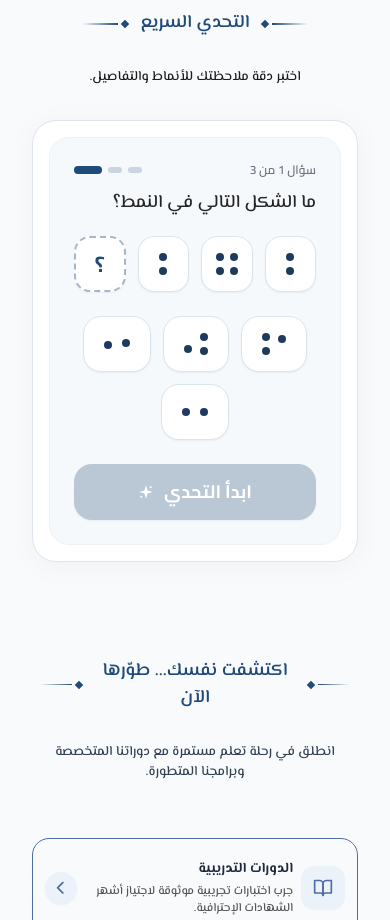
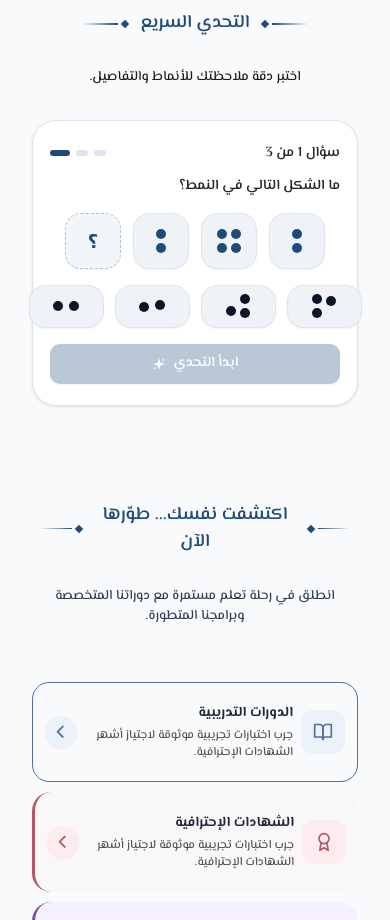
Before and after one commit to Ahmedsayed732004444/Home-Page, a website built with Vite: page index.html in a window 390 px wide. Shown: the part 2340-3260 px from the top of the page. Built offline with nearby package versions, Linux system fonts and the light colour scheme.

Commit message:
fix: sync Quick Challenge widget and internal components with Figma on desktop and mobile

```diff
--- a/components/quick-challenge.html
+++ b/components/quick-challenge.html
@@ -32,70 +32,70 @@
         </p>
       </div>
 
-      <!-- Interactive Aptitude Challenge Quiz Widget matching reference design -->
-      <div id="quiz-widget" class="w-full max-w-[820px] sm:max-w-[1000px] md:max-w-[1240px] bg-white rounded-[24px] sm:rounded-[32px] md:rounded-[40px] border border-[#DDE4ED] shadow-[0px_4px_30px_rgba(0,0,0,0.04)] p-4 sm:p-6 md:p-[40px] transition-all duration-300">
+      <!-- Interactive Aptitude Challenge Quiz Widget matching reference design (Figma Desktop #902:4016 & Mobile #934:5749) -->
+      <div id="quiz-widget" class="w-full max-w-[364px] md:max-w-[1240px] bg-white rounded-[24px] md:rounded-[42px] border border-[#DDE4ED] md:border-[1.41px] shadow-[0px_1px_3px_0px_rgba(0,0,0,0.1)] md:shadow-[0px_1.77px_3.53px_-1.77px_rgba(0,0,0,0.1),0px_1.77px_5.3px_0px_rgba(0,0,0,0.1)] px-[17px] pt-[22px] pb-[21px] md:p-[39px_42px] transition-all duration-300">
 
         <!-- Question View -->
-        <div id="quiz-question-card" class="bg-[#F6F9FC] rounded-[20px] p-6 sm:p-8 md:p-[50px] border border-[#EDF2F7] transition-all duration-200">
+        <div id="quiz-question-card" class="bg-transparent p-0 border-0 rounded-none md:bg-[#F6F9FC] md:p-[29px_40px] md:border md:border-[#EDF2F7] md:rounded-[20px] transition-all duration-200">
           <!-- Top Bar: Progress dashes + question counter -->
-          <div class="flex items-center justify-between mb-4 sm:mb-8">
-            <span id="quiz-counter" class="text-xs sm:text-[16px] font-semibold text-gray-500 font-cairo">سؤال 1 من 3</span>
-            <div id="quiz-progress-dots" class="flex items-center gap-1.5 sm:gap-2" dir="ltr">
-              <span class="quiz-dash w-7 sm:w-8 h-2 sm:h-2.5 rounded-full bg-[#204A7A] transition-all duration-300"></span>
-              <span class="quiz-dash w-3.5 sm:w-4 h-1.5 sm:h-2 rounded-full bg-[#CBD5E1] transition-all duration-300"></span>
-              <span class="quiz-dash w-3.5 sm:w-4 h-1.5 sm:h-2 rounded-full bg-[#E2E8F0] transition-all duration-300"></span>
+          <div class="flex items-center justify-between mb-3 md:mb-6">
+            <span id="quiz-counter" class="text-[14px] md:text-[21px] font-semibold text-[#262626] font-messiri">سؤال 1 من 3</span>
+            <div id="quiz-progress-dots" class="flex items-center gap-[6px] md:gap-[10.6px]" dir="ltr">
+              <span class="quiz-dash w-[20px] md:w-[35.34px] h-[6px] md:h-[10.6px] rounded-full bg-[#204A7A] transition-all duration-300"></span>
+              <span class="quiz-dash w-[12px] md:w-[21.2px] h-[6px] md:h-[10.6px] rounded-full bg-[#DDE4ED] transition-all duration-300"></span>
+              <span class="quiz-dash w-[12px] md:w-[21.2px] h-[6px] md:h-[10.6px] rounded-full bg-[#DDE4ED] transition-all duration-300"></span>
             </div>
           </div>
 
           <!-- Question title -->
-          <h4 id="quiz-question-title" class="text-[18px] sm:text-[24px] md:text-[30px] text-[#262626] mb-6 text-right leading-none" style="font-family: 'El Messiri', sans-serif; font-weight: 500;">
+          <h4 id="quiz-question-title" class="text-[14px] md:text-[30px] text-[#262626] font-semibold md:font-medium font-messiri text-right leading-normal mb-3 md:mb-6">
             ما الشكل التالي في النمط؟
           </h4>
 
           <!-- Pattern sequence illustration container (visible for pattern questions) -->
-          <div id="quiz-pattern-container" class="hidden my-6">
+          <div id="quiz-pattern-container" class="hidden my-4 md:my-8">
             <!-- Dynamically populated if pattern question -->
           </div>
 
           <!-- Options Grid / Row Container -->
-          <div id="quiz-options-container" class="grid grid-cols-2 gap-4 sm:gap-5 my-6 sm:my-8">
+          <div id="quiz-options-container" class="flex items-center justify-center gap-[11px] md:gap-[19.44px] my-4 md:my-8 w-full">
             <!-- Dynamically populated from questions list -->
           </div>
 
           <!-- Action Button: ابدأ التحدي / التالي / شاهد نتيجتك -->
-          <div class="flex justify-center w-full mt-6 sm:mt-8">
-            <button id="quiz-action-btn" disabled class="w-full max-w-[671px] h-[56px] md:h-[71px] rounded-[14px] md:rounded-[18px] bg-[#BAC7D5] text-white font-bold text-[18px] sm:text-[22px] font-cairo flex items-center justify-center gap-[14px] cursor-not-allowed transition-all duration-200 shadow-sm">
+          <div class="flex justify-center w-full mt-4 md:mt-8">
+            <button id="quiz-action-btn" disabled class="w-full max-w-[330px] md:max-w-[671px] h-[40px] md:h-[71px] rounded-[10px] md:rounded-[17.67px] bg-[#BAC7D5] text-white font-semibold font-messiri text-[14px] md:text-[24.74px] flex items-center justify-center gap-[8px] md:gap-[14.14px] cursor-not-allowed transition-all duration-200 shadow-sm">
               <span id="quiz-btn-text">ابدأ التحدي</span>
-              <svg class="w-4 h-4 sm:w-5 sm:h-5 fill-current shrink-0" viewBox="0 0 24 24"><path d="M12 2L14.4 9.6L22 12L14.4 14.4L12 22L9.6 14.4L2 12L9.6 9.6L12 2Z"/><circle cx="19" cy="5" r="1.5" /><circle cx="5" cy="19" r="1.5" /></svg>
+              <svg class="w-[14px] h-[14px] md:w-[24.7px] md:h-[24.7px] fill-current shrink-0" viewBox="0 0 24 24"><path d="M12 2L14.4 9.6L22 12L14.4 14.4L12 22L9.6 14.4L2 12L9.6 9.6L12 2Z"/><circle cx="19" cy="5" r="1.5" /><circle cx="5" cy="19" r="1.5" /></svg>
             </button>
           </div>
         </div>
 
         <!-- Result View (Hidden initially) -->
-        <div id="quiz-result-card" class="hidden bg-[#F8FAFC] rounded-[24px] sm:rounded-[30px] p-8 sm:p-12 border border-[#EDF2F7] text-center flex flex-col items-center relative overflow-hidden">
+        <div id="quiz-result-card" class="hidden bg-[#F8FAFC] rounded-[20px] md:rounded-[30px] p-6 md:p-12 border border-[#EDF2F7] text-center flex flex-col items-center relative overflow-hidden">
           <!-- Top Indicator Bar matching reference -->
-          <span class="w-12 sm:w-14 h-1.5 rounded-full bg-brand-primary block mb-6"></span>
+          <span class="w-10 md:w-14 h-1 md:h-1.5 rounded-full bg-brand-primary block mb-4 md:mb-6"></span>
 
           <!-- 3D Golden Trophy with celebratory glow -->
-          <div class="relative mb-5 flex items-center justify-center">
-            <div class="absolute inset-0 w-28 h-28 rounded-full bg-[#F59E0B]/20 blur-xl animate-pulse pointer-events-none"></div>
-            <img id="quiz-trophy-img" src="/images/icons/trophy.png" alt="كأس التفوق" class="w-20 h-20 sm:w-24 sm:h-24 md:w-28 md:h-28 object-contain relative z-10 animate-trophy-pop trophy-glow" />
+          <div class="relative mb-4 md:mb-5 flex items-center justify-center">
+            <div class="absolute inset-0 w-24 md:w-28 h-24 md:h-28 rounded-full bg-[#F59E0B]/20 blur-xl animate-pulse pointer-events-none"></div>
+            <img id="quiz-trophy-img" src="/images/icons/trophy.png" alt="كأس التفوق" class="w-16 h-16 md:w-28 md:h-28 object-contain relative z-10 animate-trophy-pop trophy-glow" />
           </div>
 
           <!-- Result Headline -->
-          <h3 id="quiz-result-title" class="text-[26px] sm:text-[32px] md:text-[36px] font-bold text-[#102744] mb-3 font-cairo">محاولة جيدة!</h3>
+          <h3 id="quiz-result-title" class="text-[20px] md:text-[36px] font-bold text-[#102744] mb-2 md:mb-3 font-cairo">محاولة جيدة!</h3>
 
           <!-- Result Score Text matching user reference -->
-          <p id="quiz-score-text" class="text-[#334155] text-[17px] sm:text-[20px] md:text-[22px] font-cairo mb-8">
-            أجبت على <span id="quiz-score-num" class="text-brand-primary font-bold text-[20px] sm:text-[24px]">3</span> من <span id="quiz-total-num" class="font-bold text-[20px] sm:text-[24px]">3</span> أسئلة بشكل صحيح
+          <p id="quiz-score-text" class="text-[#334155] text-[14px] md:text-[22px] font-cairo mb-6 md:mb-8">
+            أجبت على <span id="quiz-score-num" class="text-brand-primary font-bold text-[16px] md:text-[24px]">3</span> من <span id="quiz-total-num" class="font-bold text-[16px] md:text-[24px]">3</span> أسئلة بشكل صحيح
           </p>
 
           <!-- Action Buttons -->
-          <div class="flex flex-col sm:flex-row items-center gap-4 w-full max-w-[480px]">
-            <button id="quiz-restart-btn" class="w-full h-[54px] rounded-[18px] border-2 border-brand-primary text-brand-primary font-bold hover:bg-brand-primary hover:text-white transition-all duration-200 font-cairo text-[17px] shadow-sm hover:shadow-md cursor-pointer">
+          <div class="flex flex-col sm:flex-row items-center gap-3 md:gap-4 w-full max-w-[480px]">
+            <button id="quiz-restart-btn" class="w-full h-[40px] md:h-[54px] rounded-[10px] md:rounded-[18px] border-2 border-brand-primary text-brand-primary font-bold hover:bg-brand-primary hover:text-white transition-all duration-200 font-cairo text-[14px] md:text-[17px] shadow-sm hover:shadow-md cursor-pointer">
               إعادة التحدي
             </button>
-            <a href="#assessments" class="w-full h-[54px] rounded-[18px] bg-brand-primary text-white font-bold hover:bg-[#102744] shadow-md hover:shadow-xl hover:-translate-y-0.5 active:translate-y-0 transition-all duration-200 flex items-center justify-center font-cairo text-[17px] cursor-pointer border-2 border-brand-primary">
+            <a href="#assessments" class="w-full h-[40px] md:h-[54px] rounded-[10px] md:rounded-[18px] bg-brand-primary text-white font-bold hover:bg-[#102744] shadow-md hover:shadow-xl hover:-translate-y-0.5 active:translate-y-0 transition-all duration-200 flex items-center justify-center font-cairo text-[14px] md:text-[17px] cursor-pointer border-2 border-brand-primary">
               اكتشف مقاييسك
             </a>
           </div>
--- a/src/quiz.js
+++ b/src/quiz.js
@@ -32,53 +32,57 @@ export const defaultQuestions = [
 ];
 
 // Helper: Generates HTML for dot patterns inside sequence cards and options
-function renderDotContent(dotType) {
+function renderDotContent(dotType, isOption = false) {
+  const dotColor = isOption ? 'bg-[#0B1628]' : 'bg-[#204A7A]';
+  const dotClass = `w-[10px] h-[10px] md:w-[17.67px] md:h-[17.67px] rounded-full ${dotColor}`;
+  const gapClass = 'gap-[4px] md:gap-[7.07px]';
+
   switch (dotType) {
     case '2-vert':
       return `
-        <div class="flex flex-col items-center justify-center gap-1.5 sm:gap-2">
-          <span class="w-2 sm:w-2.5 h-2 sm:h-2.5 rounded-full bg-[#1E3A5F]"></span>
-          <span class="w-2 sm:w-2.5 h-2 sm:h-2.5 rounded-full bg-[#1E3A5F]"></span>
+        <div class="flex flex-col items-center justify-center ${gapClass}">
+          <span class="${dotClass}"></span>
+          <span class="${dotClass}"></span>
         </div>`;
     case '4-grid':
       return `
-        <div class="grid grid-cols-2 gap-1.5 sm:gap-2">
-          <span class="w-2 sm:w-2.5 h-2 sm:h-2.5 rounded-full bg-[#1E3A5F]"></span>
-          <span class="w-2 sm:w-2.5 h-2 sm:h-2.5 rounded-full bg-[#1E3A5F]"></span>
-          <span class="w-2 sm:w-2.5 h-2 sm:h-2.5 rounded-full bg-[#1E3A5F]"></span>
-          <span class="w-2 sm:w-2.5 h-2 sm:h-2.5 rounded-full bg-[#1E3A5F]"></span>
+        <div class="grid grid-cols-2 ${gapClass}">
+          <span class="${dotClass}"></span>
+          <span class="${dotClass}"></span>
+          <span class="${dotClass}"></span>
+          <span class="${dotClass}"></span>
         </div>`;
     case 'question':
-      return `<span class="text-[22px] sm:text-[26px] font-bold text-[#204A7A] leading-none">؟</span>`;
+      return `<span class="text-[20px] md:text-[35.34px] font-black text-[#204A7A] leading-none font-['Cairo']">؟</span>`;
     case '3-tr':
       return `
-        <div class="flex items-center gap-2 sm:gap-2.5">
-          <span class="w-2 sm:w-2.5 h-2 sm:h-2.5 rounded-full bg-[#1E3A5F] self-start mt-0.5"></span>
-          <div class="flex flex-col gap-1.5 sm:gap-2">
-            <span class="w-2 sm:w-2.5 h-2 sm:h-2.5 rounded-full bg-[#1E3A5F]"></span>
-            <span class="w-2 sm:w-2.5 h-2 sm:h-2.5 rounded-full bg-[#1E3A5F]"></span>
+        <div class="flex items-center ${gapClass}">
+          <span class="${dotClass} self-start mt-0.5"></span>
+          <div class="flex flex-col ${gapClass}">
+            <span class="${dotClass}"></span>
+            <span class="${dotClass}"></span>
           </div>
         </div>`;
     case '3-tl':
       return `
-        <div class="flex items-center gap-2 sm:gap-2.5">
-          <div class="flex flex-col gap-1.5 sm:gap-2">
-            <span class="w-2 sm:w-2.5 h-2 sm:h-2.5 rounded-full bg-[#1E3A5F]"></span>
-            <span class="w-2 sm:w-2.5 h-2 sm:h-2.5 rounded-full bg-[#1E3A5F]"></span>
+        <div class="flex items-center ${gapClass}">
+          <div class="flex flex-col ${gapClass}">
+            <span class="${dotClass}"></span>
+            <span class="${dotClass}"></span>
           </div>
-          <span class="w-2 sm:w-2.5 h-2 sm:h-2.5 rounded-full bg-[#1E3A5F] self-end mb-0.5"></span>
+          <span class="${dotClass} self-end mb-0.5"></span>
         </div>`;
     case '2-diag':
       return `
-        <div class="flex items-center gap-2.5 sm:gap-3.5">
-          <span class="w-2 sm:w-2.5 h-2 sm:h-2.5 rounded-full bg-[#1E3A5F] self-end mb-0.5"></span>
-          <span class="w-2 sm:w-2.5 h-2 sm:h-2.5 rounded-full bg-[#1E3A5F] self-start mt-0.5"></span>
+        <div class="flex items-center gap-[6px] md:gap-[12px]">
+          <span class="${dotClass} self-end mb-0.5"></span>
+          <span class="${dotClass} self-start mt-0.5"></span>
         </div>`;
     case '2-horiz':
       return `
-        <div class="flex items-center gap-2.5 sm:gap-3">
-          <span class="w-2 sm:w-2.5 h-2 sm:h-2.5 rounded-full bg-[#1E3A5F]"></span>
-          <span class="w-2 sm:w-2.5 h-2 sm:h-2.5 rounded-full bg-[#1E3A5F]"></span>
+        <div class="flex items-center gap-[6px] md:gap-[12px]">
+          <span class="${dotClass}"></span>
+          <span class="${dotClass}"></span>
         </div>`;
     default:
       return '';
@@ -112,7 +116,7 @@ export function initQuiz(customQuestions = null) {
 
     // Reset action button state
     actionBtn.disabled = true;
-    actionBtn.className = 'w-full h-[56px] sm:h-[62px] rounded-[18px] sm:rounded-[20px] bg-[#BAC7D5] text-white font-bold text-[18px] sm:text-[20px] font-cairo flex items-center justify-center gap-2.5 cursor-not-allowed transition-all duration-200 shadow-sm';
+    actionBtn.className = 'w-full max-w-[330px] md:max-w-[671px] h-[40px] md:h-[71px] rounded-[10px] md:rounded-[17.67px] bg-[#BAC7D6] text-white font-semibold font-messiri text-[14px] md:text-[24.74px] flex items-center justify-center gap-[8px] md:gap-[14.14px] cursor-not-allowed transition-all duration-200 shadow-sm';
 
     // Button label
     const isLast = currentIndex === questions.length - 1;
@@ -135,11 +139,9 @@ export function initQuiz(customQuestions = null) {
       for (let i = 0; i < questions.length; i++) {
         const dot = document.createElement('span');
         if (i === currentIndex) {
-          dot.className = 'quiz-dash w-7 sm:w-8 h-2 sm:h-2.5 rounded-full bg-[#204A7A] transition-all duration-300';
-        } else if (i < currentIndex) {
-          dot.className = 'quiz-dash w-3.5 sm:w-4 h-1.5 sm:h-2 rounded-full bg-[#CBD5E1] transition-all duration-300';
+          dot.className = 'quiz-dash w-[20px] md:w-[35.34px] h-[6px] md:h-[10.6px] rounded-full bg-[#204A7A] transition-all duration-300';
         } else {
-          dot.className = 'quiz-dash w-3.5 sm:w-4 h-1.5 sm:h-2 rounded-full bg-[#CBD5E1] transition-all duration-300';
+          dot.className = 'quiz-dash w-[12px] md:w-[21.2px] h-[6px] md:h-[10.6px] rounded-full bg-[#DDE4ED] transition-all duration-300';
         }
         progressContainer.appendChild(dot);
       }
@@ -153,17 +155,17 @@ export function initQuiz(customQuestions = null) {
     // Render Pattern Sequence Row if question is pattern-based
     if (q.type === 'pattern' && q.patternRow && patternContainer) {
       patternContainer.classList.remove('hidden');
-      patternContainer.className = 'flex items-center justify-center gap-3 sm:gap-4 my-6 sm:my-8';
+      patternContainer.className = 'flex items-center justify-center gap-[12px] md:gap-[21.2px] my-4 md:my-8';
       patternContainer.innerHTML = '';
 
       q.patternRow.forEach(item => {
         const card = document.createElement('div');
         if (item === 'question') {
-          card.className = 'w-14 h-14 sm:w-16 sm:h-16 md:w-20 md:h-20 rounded-[16px] sm:rounded-[20px] bg-white border-2 border-dashed border-[#204A7A]/40 flex items-center justify-center shadow-sm';
+          card.className = 'w-[56px] h-[56px] md:w-[98.95px] md:h-[98.95px] rounded-[16px] md:rounded-[28.27px] bg-[#204A7A]/5 border-[1.6px] md:border-[2.83px] border-dashed border-[#204A7A]/30 flex items-center justify-center shrink-0 shadow-sm';
         } else {
-          card.className = 'w-14 h-14 sm:w-16 sm:h-16 md:w-20 md:h-20 rounded-[16px] sm:rounded-[20px] bg-white border border-[#DCE4EE] flex items-center justify-center shadow-sm';
+          card.className = 'w-[56px] h-[56px] md:w-[98.95px] md:h-[98.95px] rounded-[16px] md:rounded-[28.27px] bg-[#EFF3F8] border-[1.6px] md:border-[2.83px] border-[#DDE4ED] flex items-center justify-center shrink-0 shadow-sm';
         }
-        card.innerHTML = renderDotContent(item);
+        card.innerHTML = renderDotContent(item, false);
         patternContainer.appendChild(card);
       });
     } else if (patternContainer) {
@@ -175,29 +177,32 @@ export function initQuiz(customQuestions = null) {
     optionsContainer.innerHTML = '';
 
     if (q.type === 'pattern') {
-      // 4 pills in a row matching reference screenshot
-      optionsContainer.className = 'flex flex-wrap items-center justify-center gap-3 sm:gap-4 md:gap-5 my-6 sm:my-8';
+      // 4 pills in a row matching Figma (Mobile: 75x43, Desktop: 132.5x76)
+      optionsContainer.className = 'flex items-center justify-center gap-[11px] md:gap-[19.44px] my-4 md:my-8 w-full';
+
+      const normalClass = 'quiz-option w-[75px] h-[43px] md:w-[132.5px] md:h-[76px] rounded-[16px] md:rounded-[28.27px] bg-[#EFF3F8] border-[1.6px] md:border-[2.83px] border-[#DDE4ED] flex items-center justify-center shrink-0 shadow-sm hover:border-brand-primary hover:shadow-md transition-all duration-200 cursor-pointer';
+      const selectedClass = 'quiz-option w-[75px] h-[43px] md:w-[132.5px] md:h-[76px] rounded-[16px] md:rounded-[28.27px] bg-[#F0F5FA] border-[1.6px] md:border-[2.83px] border-brand-primary flex items-center justify-center shrink-0 shadow-md scale-[1.03] transition-all duration-200 cursor-pointer';
 
       q.options.forEach((optType, optIdx) => {
         const btn = document.createElement('button');
         btn.type = 'button';
-        btn.className = 'quiz-option h-[56px] sm:h-[66px] px-5 sm:px-8 rounded-[18px] sm:rounded-[22px] bg-white border border-[#DCE4EE] flex items-center justify-center shadow-sm hover:border-brand-primary hover:shadow-md transition-all duration-200 cursor-pointer';
-        btn.innerHTML = renderDotContent(optType);
+        btn.className = normalClass;
+        btn.innerHTML = renderDotContent(optType, true);
 
         btn.addEventListener('click', () => {
           selectedOption = optIdx;
 
           // Reset all
           optionsContainer.querySelectorAll('.quiz-option').forEach(b => {
-            b.className = 'quiz-option h-[56px] sm:h-[66px] px-5 sm:px-8 rounded-[18px] sm:rounded-[22px] bg-white border border-[#DCE4EE] flex items-center justify-center shadow-sm hover:border-brand-primary hover:shadow-md transition-all duration-200 cursor-pointer';
+            b.className = normalClass;
           });
 
           // Selected
-          btn.className = 'quiz-option h-[56px] sm:h-[66px] px-5 sm:px-8 rounded-[18px] sm:rounded-[22px] bg-[#F0F5FA] border-2 border-brand-primary flex items-center justify-center shadow-md scale-[1.02] transition-all duration-200 cursor-pointer';
+          btn.className = selectedClass;
 
           // Enable button
           actionBtn.disabled = false;
-          actionBtn.className = 'w-full h-[56px] sm:h-[62px] rounded-[18px] sm:rounded-[20px] bg-brand-primary hover:bg-[#102744] text-white font-bold text-[18px] sm:text-[20px] font-cairo flex items-center justify-center gap-2.5 cursor-pointer shadow-md hover:shadow-xl hover:-translate-y-0.5 active:translate-y-0 transition-all duration-200 border-2 border-brand-primary';
+          actionBtn.className = 'w-full max-w-[330px] md:max-w-[671px] h-[40px] md:h-[71px] rounded-[10px] md:rounded-[17.67px] bg-brand-primary hover:bg-[#102744] text-white font-semibold font-messiri text-[14px] md:text-[24.74px] flex items-center justify-center gap-[8px] md:gap-[14.14px] cursor-pointer shadow-md hover:shadow-xl hover:-translate-y-0.5 active:translate-y-0 transition-all duration-200 border-2 border-brand-primary';
           if (btnText) {
             btnText.textContent = isLast ? 'شاهد نتيجتك' : 'التالي';
           }
@@ -207,13 +212,16 @@ export function initQuiz(customQuestions = null) {
       });
 
     } else {
-      // 2x2 Grid for Text Questions matching reference screenshots
-      optionsContainer.className = 'grid grid-cols-2 gap-4 sm:gap-6 my-6 sm:my-8';
+      // 2x2 Grid for Text Questions
+      optionsContainer.className = 'grid grid-cols-2 gap-3 md:gap-5 my-4 md:my-8 w-full max-w-[330px] md:max-w-[600px] mx-auto';
+
+      const normalClass = 'quiz-option h-[44px] md:h-[76px] rounded-[12px] md:rounded-[22px] bg-white border border-[#E2E8F0] text-[#1E293B] text-[15px] md:text-[22px] font-bold font-cairo flex items-center justify-center cursor-pointer transition-all duration-200 hover:bg-[#F8FAFC] hover:border-brand-primary hover:text-brand-primary shadow-sm';
+      const selectedClass = 'quiz-option h-[44px] md:h-[76px] rounded-[12px] md:rounded-[22px] bg-[#F0F5FA] border-2 border-brand-primary text-brand-primary text-[15px] md:text-[22px] font-bold font-cairo flex items-center justify-center cursor-pointer shadow-md transition-all duration-200';
 
       q.options.forEach((optText, optIdx) => {
         const btn = document.createElement('button');
         btn.type = 'button';
-        btn.className = 'quiz-option h-[72px] sm:h-[84px] md:h-[90px] rounded-[22px] sm:rounded-[26px] bg-white border border-[#E2E8F0] text-[#1E293B] text-[22px] sm:text-[25px] md:text-[28px] font-bold font-cairo flex items-center justify-center cursor-pointer transition-all duration-200 hover:bg-[#F8FAFC] hover:border-brand-primary hover:text-brand-primary shadow-[0px_2px_8px_rgba(0,0,0,0.02)]';
+        btn.className = normalClass;
         btn.textContent = optText;
 
         btn.addEventListener('click', () => {
@@ -221,15 +229,15 @@ export function initQuiz(customQuestions = null) {
 
           // Reset all
           optionsContainer.querySelectorAll('.quiz-option').forEach(b => {
-            b.className = 'quiz-option h-[72px] sm:h-[84px] md:h-[90px] rounded-[22px] sm:rounded-[26px] bg-white border border-[#E2E8F0] text-[#1E293B] text-[22px] sm:text-[25px] md:text-[28px] font-bold font-cairo flex items-center justify-center cursor-pointer transition-all duration-200 hover:bg-[#F8FAFC] hover:border-brand-primary hover:text-brand-primary shadow-[0px_2px_8px_rgba(0,0,0,0.02)]';
+            b.className = normalClass;
           });
 
           // Selected
-          btn.className = 'quiz-option h-[72px] sm:h-[84px] md:h-[90px] rounded-[22px] sm:rounded-[26px] bg-[#F0F5FA] border-2 border-brand-primary text-brand-primary text-[22px] sm:text-[25px] md:text-[28px] font-bold font-cairo flex items-center justify-center cursor-pointer shadow-md transition-all duration-200';
+          btn.className = selectedClass;
 
           // Enable button
           actionBtn.disabled = false;
-          actionBtn.className = 'w-full h-[56px] sm:h-[62px] rounded-[18px] sm:rounded-[20px] bg-brand-primary hover:bg-[#102744] text-white font-bold text-[18px] sm:text-[20px] font-cairo flex items-center justify-center gap-2.5 cursor-pointer shadow-md hover:shadow-xl hover:-translate-y-0.5 active:translate-y-0 transition-all duration-200 border-2 border-brand-primary';
+          actionBtn.className = 'w-full max-w-[330px] md:max-w-[671px] h-[40px] md:h-[71px] rounded-[10px] md:rounded-[17.67px] bg-brand-primary hover:bg-[#102744] text-white font-semibold font-messiri text-[14px] md:text-[24.74px] flex items-center justify-center gap-[8px] md:gap-[14.14px] cursor-pointer shadow-md hover:shadow-xl hover:-translate-y-0.5 active:translate-y-0 transition-all duration-200 border-2 border-brand-primary';
           if (btnText) {
             btnText.textContent = isLast ? 'شاهد نتيجتك' : 'التالي';
           }
```
